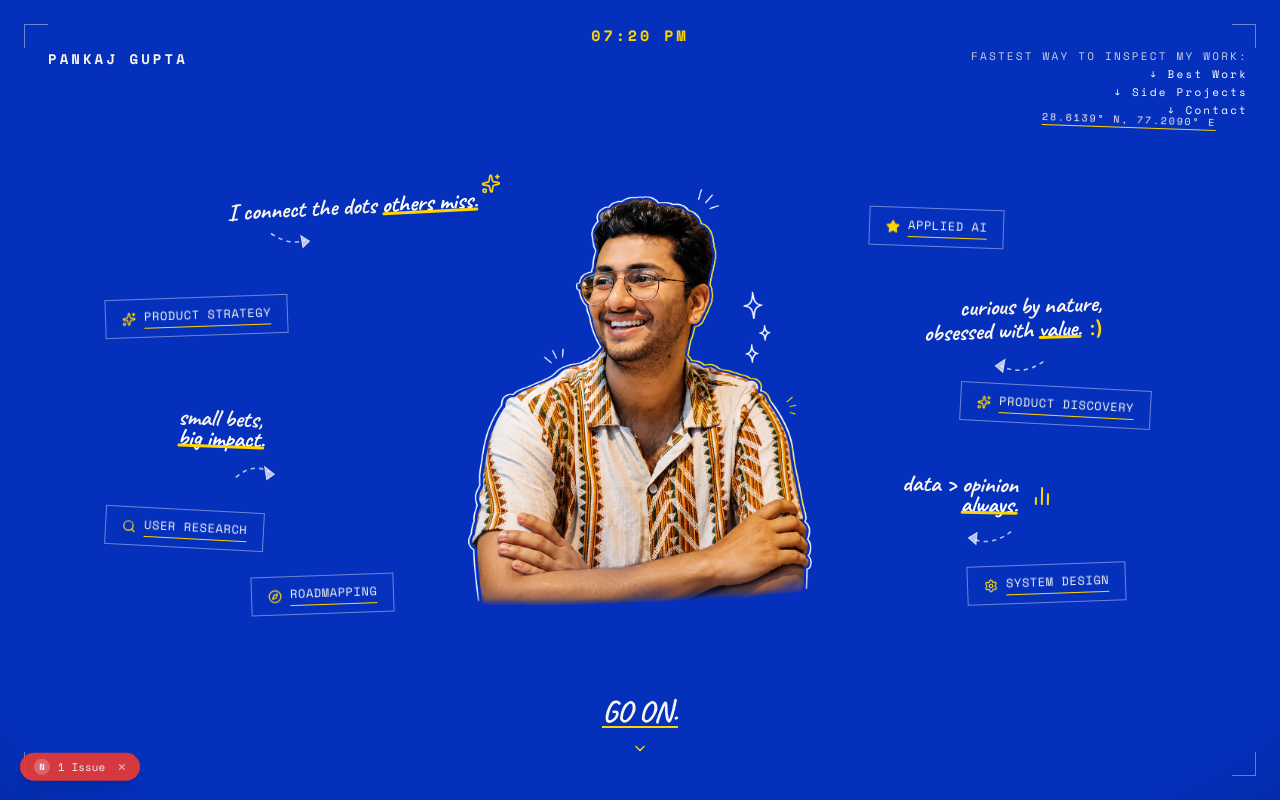
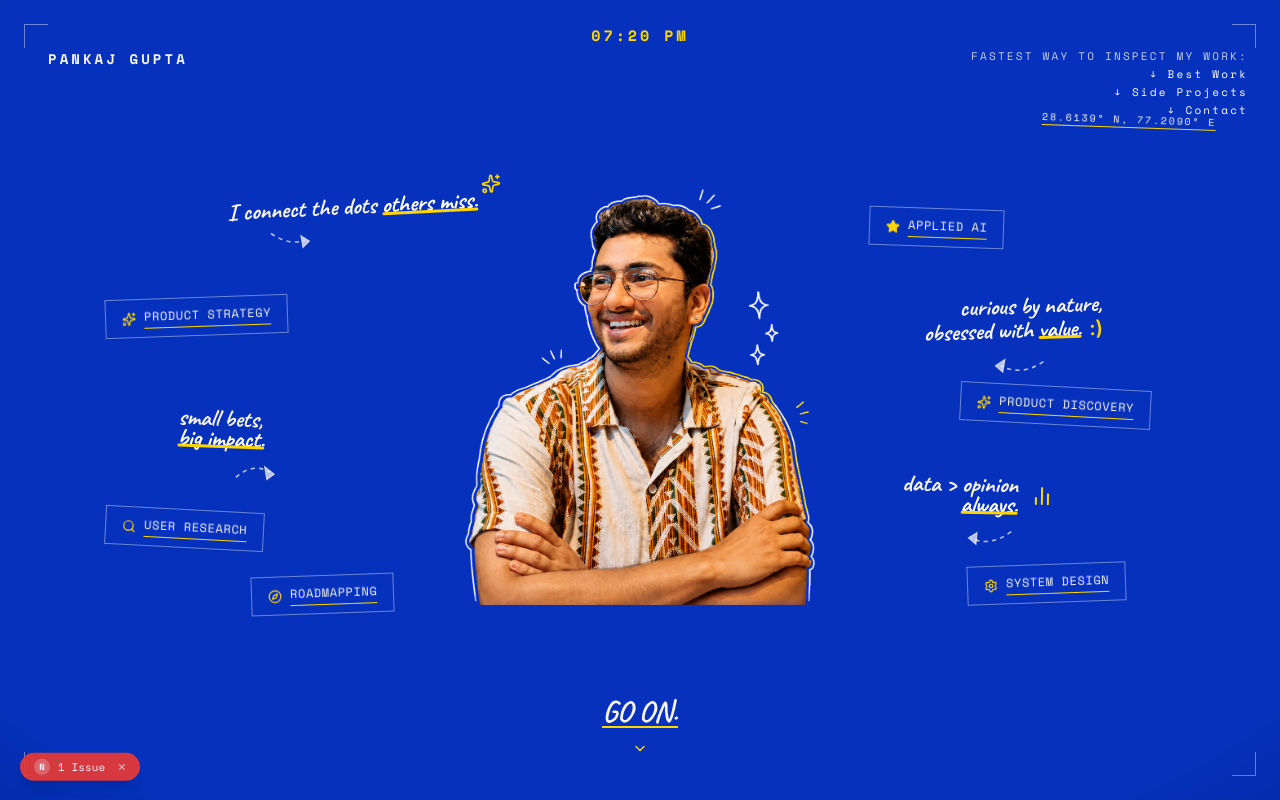
Before and after one commit to onalunchbreak/pankaj-gupta-portfolio, a Next.js app: page / in a window 1280 px wide. Shown: the top 800 px of the page. Built offline with nearby package versions, Linux system fonts and the light colour scheme.

Commit message:
fix(hero): apply image 01_51_01 AM asset and sync --blue background tone to #0430BB

```diff
--- a/src/app/globals.css
+++ b/src/app/globals.css
@@ -54,7 +54,7 @@
   --radius: 0.125rem; /* sharp corners, 2px */
 
   /* ---- Four primary visual environments ---- */
-  --blue: #042FBB;       /* royal blue — hero, projects, accents (exact match with 01_40_11 AM image) */
+  --blue: #0430BB;       /* royal blue — hero, projects, accents (exact match with 01_51_01 AM image) */
   --paper: #F4F1EA;      /* warm paper — editorial sections, case studies */
   --black: #0A0A0A;      /* system surfaces, overlays, terminal, contact */
   --white: #F7F4ED;      /* ink against blue and black */
```
Also changed, not shown: public/pankaj-hero-cutout.png.
